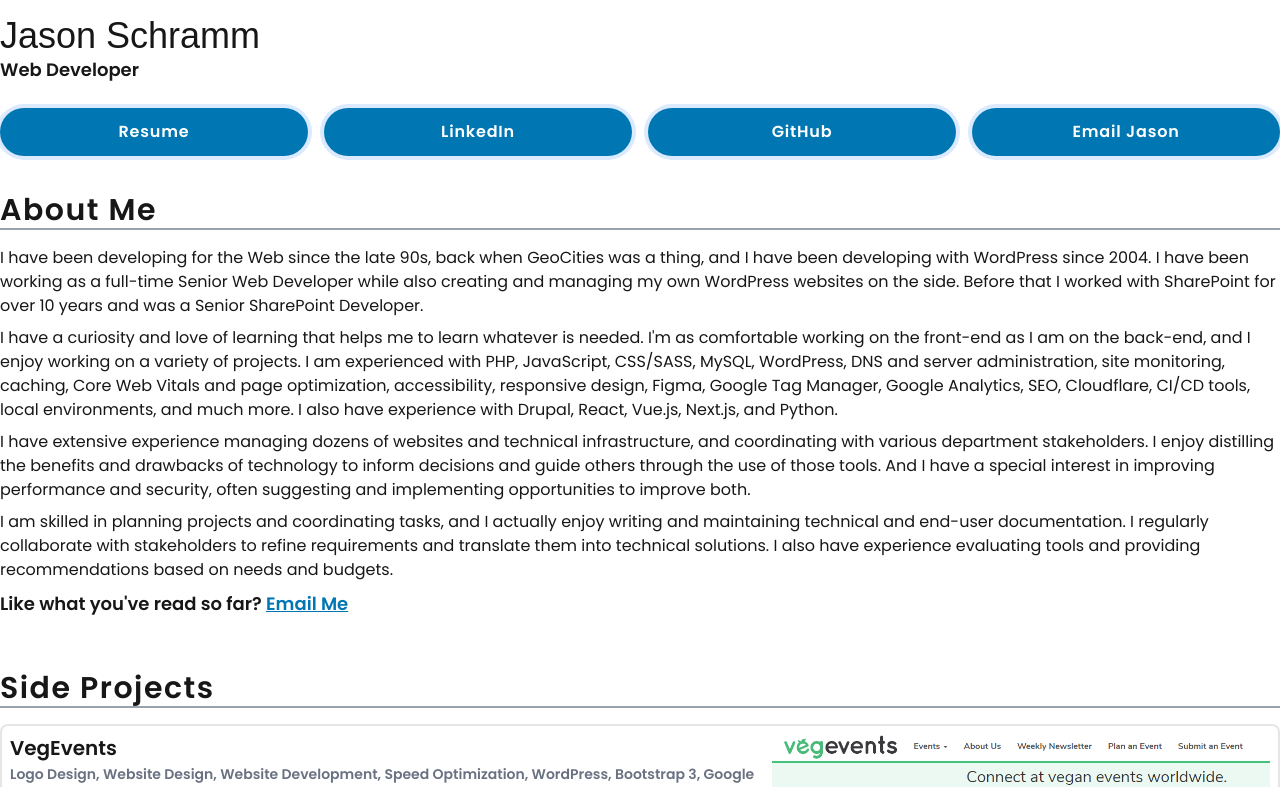
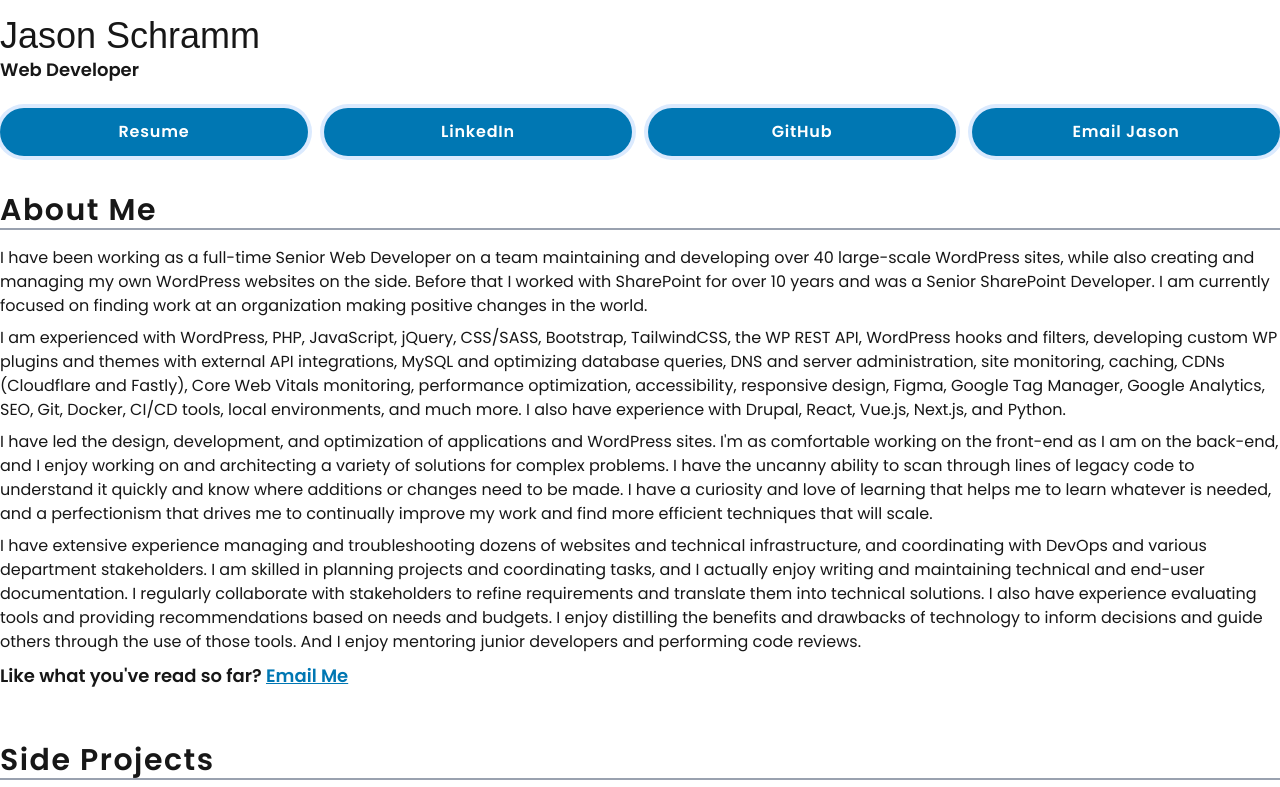
Before and after one commit to jruns/jruns.github.io, a Next.js app: page / in a window 1280 px wide. Shown: the top 787 px of the page. Built offline with nearby package versions, Linux system fonts and the light colour scheme; a web font is replaced by a local one.

Commit message:
Update about section

```diff
--- a/src/app/page.tsx
+++ b/src/app/page.tsx
@@ -23,10 +23,10 @@ export default function Home() {
         </div>
         <div className="mt-3 mb-6 flex flex-col">
             <h1 className="text-3xl font-semibold tracking-wider font-poppins border-b-2 border-gray-400">About Me</h1>
-            <p className="mt-4 font-poppins text-base">I have been developing for the Web since the late 90s, back when GeoCities was a thing, and I have been developing with WordPress since 2004. I have been working as a full-time Senior Web Developer while also creating and managing my own WordPress websites on the side. Before that I worked with SharePoint for over 10 years and was a Senior SharePoint Developer.</p>
-            <p className="mt-4 sm:mt-2 font-poppins text-base">I have a curiosity and love of learning that helps me to learn whatever is needed. I&apos;m as comfortable working on the front-end as I am on the back-end, and I enjoy working on a variety of projects. I am experienced with PHP, JavaScript, CSS/SASS, MySQL, WordPress, DNS and server administration, site monitoring, caching, Core Web Vitals and page optimization, accessibility, responsive design, Figma, Google Tag Manager, Google Analytics, SEO, Cloudflare, CI/CD tools, local environments, and much more. I also have experience with Drupal, React, Vue.js, Next.js, and Python.</p>
-            <p className="mt-4 sm:mt-2 font-poppins text-base">I have extensive experience managing dozens of websites and technical infrastructure, and coordinating with various department stakeholders. I enjoy distilling the benefits and drawbacks of technology to inform decisions and guide others through the use of those tools. And I have a special interest in improving performance and security, often suggesting and implementing opportunities to improve both.</p>
-            <p className="mt-4 sm:mt-2 font-poppins text-base">I am skilled in planning projects and coordinating tasks, and I actually enjoy writing and maintaining technical and end-user documentation. I regularly collaborate with stakeholders to refine requirements and translate them into technical solutions. I also have experience evaluating tools and providing recommendations based on needs and budgets.</p>
+            <p className="mt-4 font-poppins text-base">I have been working as a full-time Senior Web Developer on a team maintaining and developing over 40 large-scale WordPress sites, while also creating and managing my own WordPress websites on the side. Before that I worked with SharePoint for over 10 years and was a Senior SharePoint Developer. I am currently focused on finding work at an organization making positive changes in the world.</p>
+            <p className="mt-4 sm:mt-2 font-poppins text-base">I am experienced with WordPress, PHP, JavaScript, jQuery, CSS/SASS, Bootstrap, TailwindCSS, the WP REST API, WordPress hooks and filters, developing custom WP plugins and themes with external API integrations, MySQL and optimizing database queries, DNS and server administration, site monitoring, caching, CDNs (Cloudflare and Fastly), Core Web Vitals monitoring, performance optimization, accessibility, responsive design, Figma, Google Tag Manager, Google Analytics, SEO, Git, Docker, CI/CD tools, local environments, and much more. I also have experience with Drupal, React, Vue.js, Next.js, and Python.</p>
+            <p className="mt-4 sm:mt-2 font-poppins text-base">I have led the design, development, and optimization of applications and WordPress sites. I&apos;m as comfortable working on the front-end as I am on the back-end, and I enjoy working on and architecting a variety of solutions for complex problems. I have the uncanny ability to scan through lines of legacy code to understand it quickly and know where additions or changes need to be made. I have a curiosity and love of learning that helps me to learn whatever is needed, and a perfectionism that drives me to continually improve my work and find more efficient techniques that will scale.</p>
+            <p className="mt-4 sm:mt-2 font-poppins text-base">I have extensive experience managing and troubleshooting dozens of websites and technical infrastructure, and coordinating with DevOps and various department stakeholders. I am skilled in planning projects and coordinating tasks, and I actually enjoy writing and maintaining technical and end-user documentation. I regularly collaborate with stakeholders to refine requirements and translate them into technical solutions. I also have experience evaluating tools and providing recommendations based on needs and budgets. I enjoy distilling the benefits and drawbacks of technology to inform decisions and guide others through the use of those tools. And I enjoy mentoring junior developers and performing code reviews.</p>
             <p className="mt-4 sm:mt-2 font-poppins text-lg font-semibold">Like what you&apos;ve read so far? <a href="mailto:jason.schramm@gmail.com" className="text-buttons underline" target="_blank">Email Me</a></p>
         </div>
         <div className="mt-7">
```
